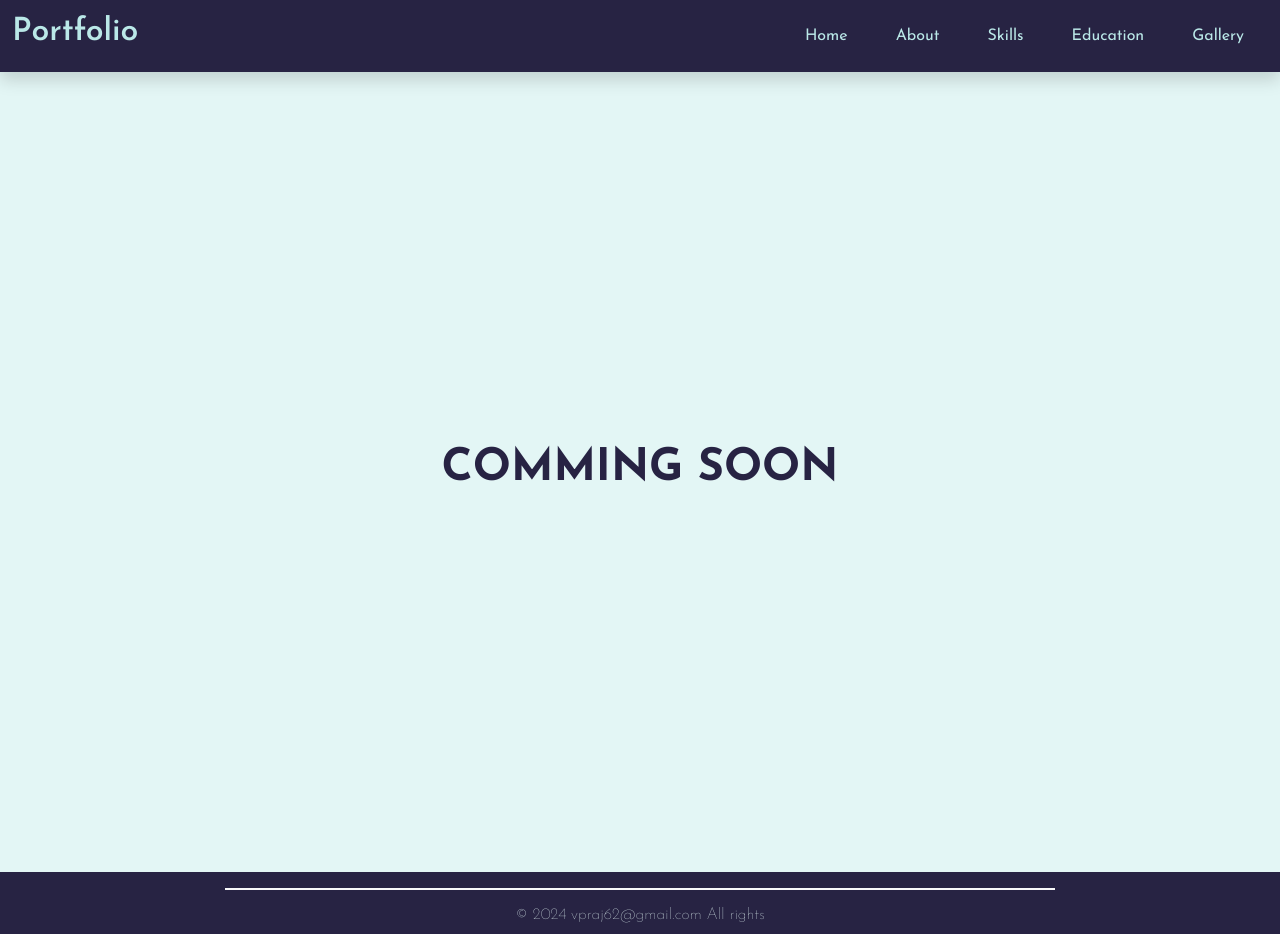
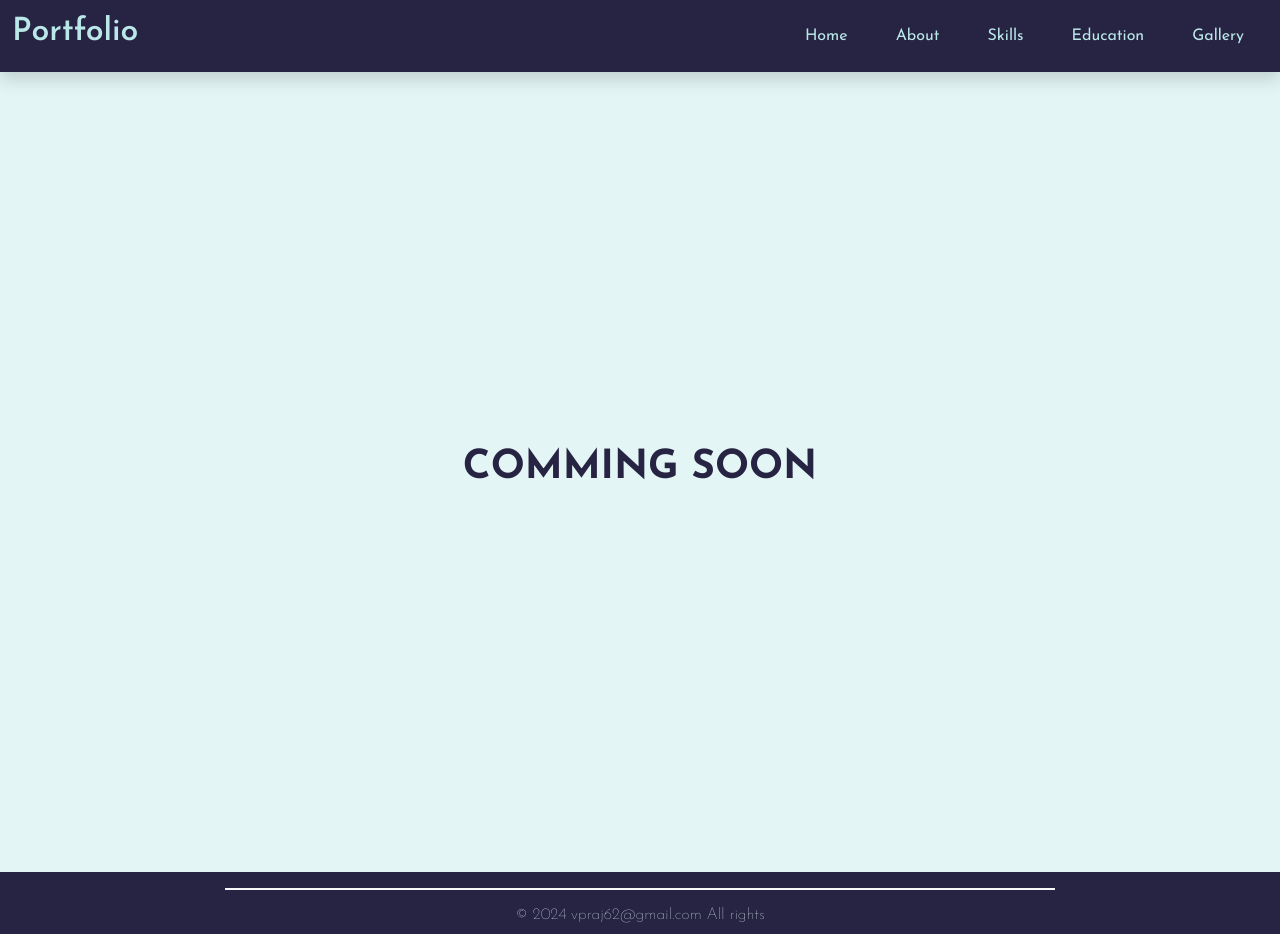
Before and after one commit to vshnupraj/portfolio-3, a website: page Gallery.html in a window 1280 px wide. Drawn offline with nearby package versions, Linux system fonts and the light colour scheme.

Commit message:
Add files via upload

```diff
--- a/scss/base/_typography.scss
+++ b/scss/base/_typography.scss
@@ -7,7 +7,7 @@
 /*Font typography*/
 h1{
     @include font($Blue-dark,900);
-    font-size: 2.8rem !important;
+    // font-size: 2.8rem !important;
     @include mobile{
         font-size: 2.6rem !important;
     }
```
Also changed, not shown: css/style.css, 1 other file.
